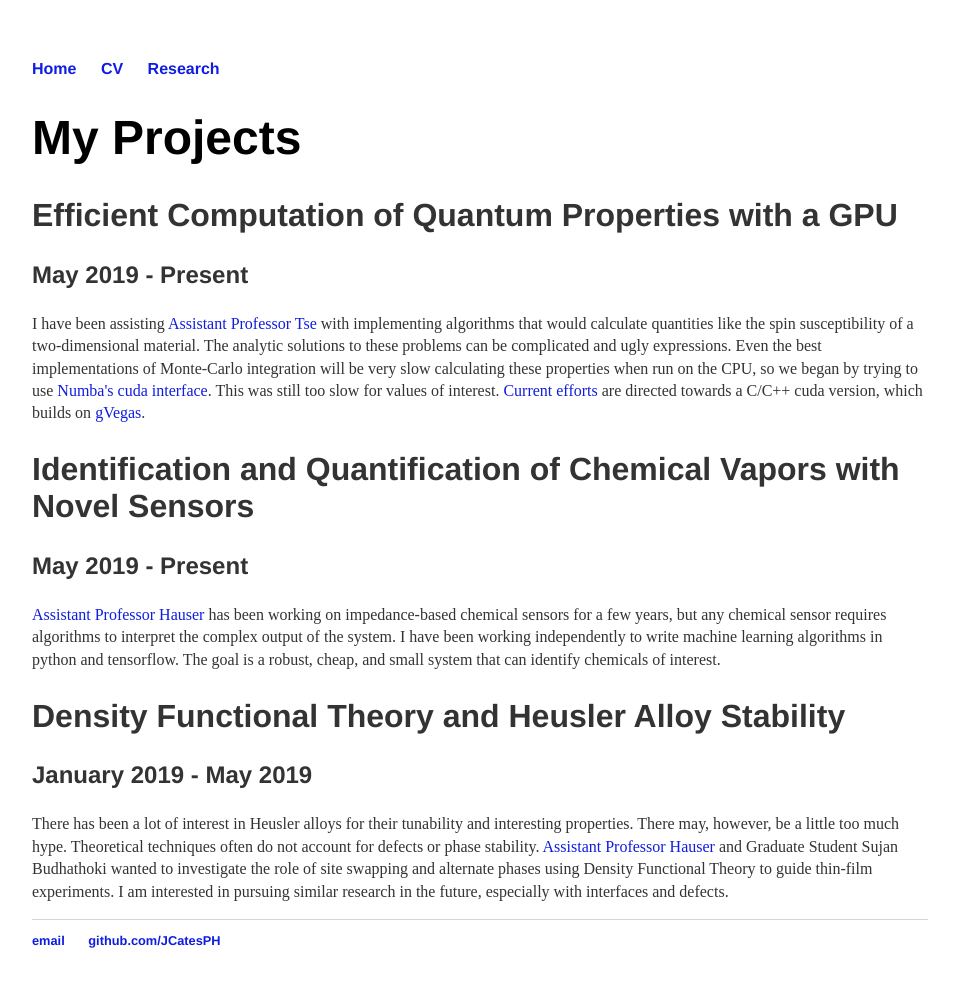
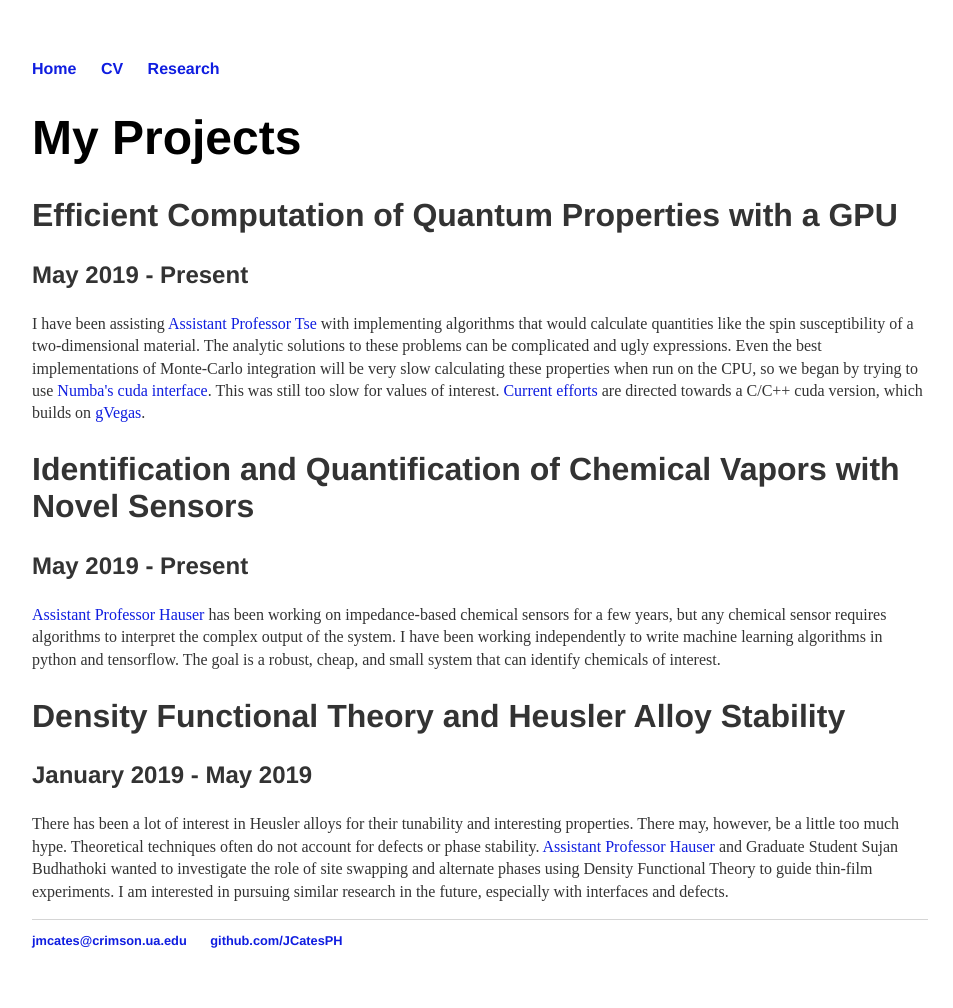
Before and after one commit to JCatesPH/JCatesPH.github.io, a Jekyll site: the page built from research/index.html, in a window 1280 px wide. Shown: the whole page, without its empty margins (160-1113 px from the left). Built offline with Jekyll 4.4.1, drawn with Linux system fonts in a browser that asks for light colours.

Commit message:
Changing email display

```diff
--- a/_layouts/default.html
+++ b/_layouts/default.html
@@ -20,7 +20,7 @@
 			</div><!-- /.container -->
 			<footer>
 	    		<ul>
-	        		<li><a href="mailto:jmcates@crimson.ua.edu">email</a></li>
+	        		<li><a href="mailto:jmcates@crimson.ua.edu">jmcates@crimson.ua.edu</a></li>
 	        		<li><a href="https://github.com/JCatesPH">github.com/JCatesPH</a></li>
 				</ul>
 			</footer>
```
